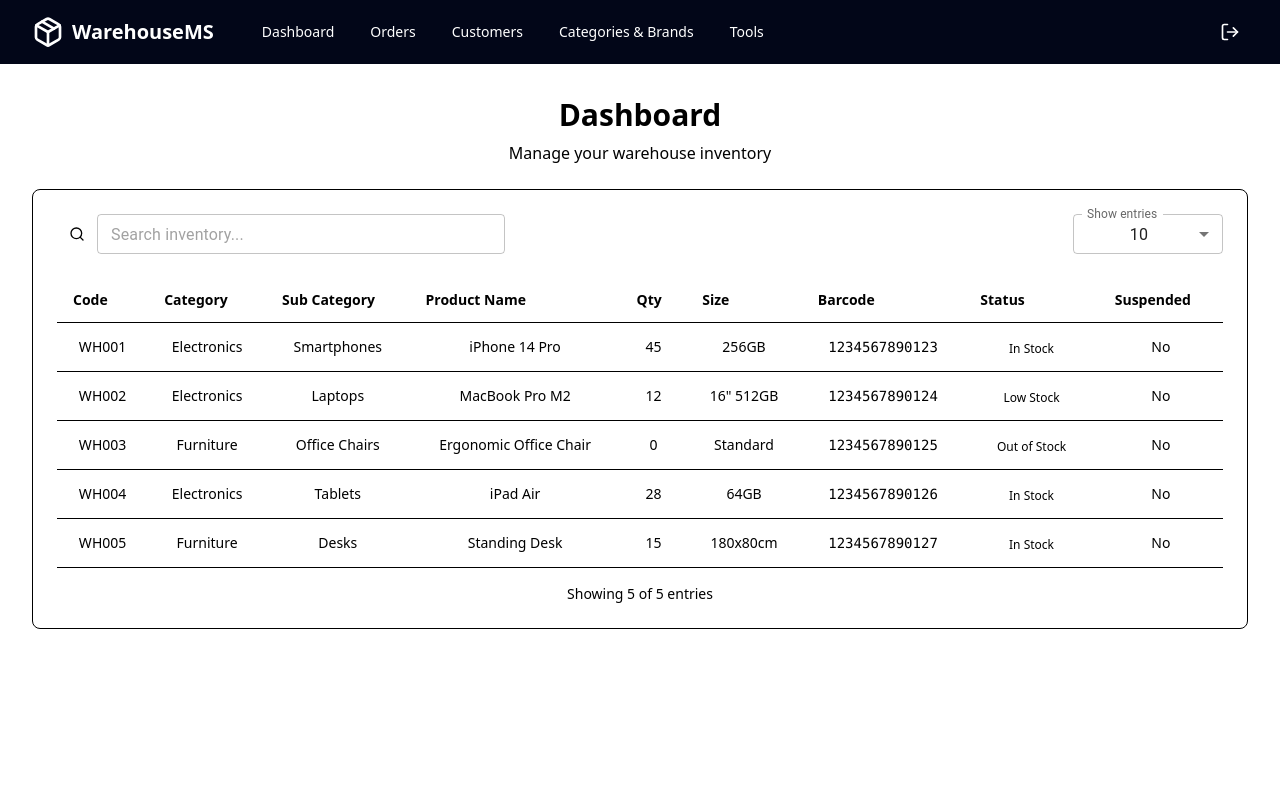
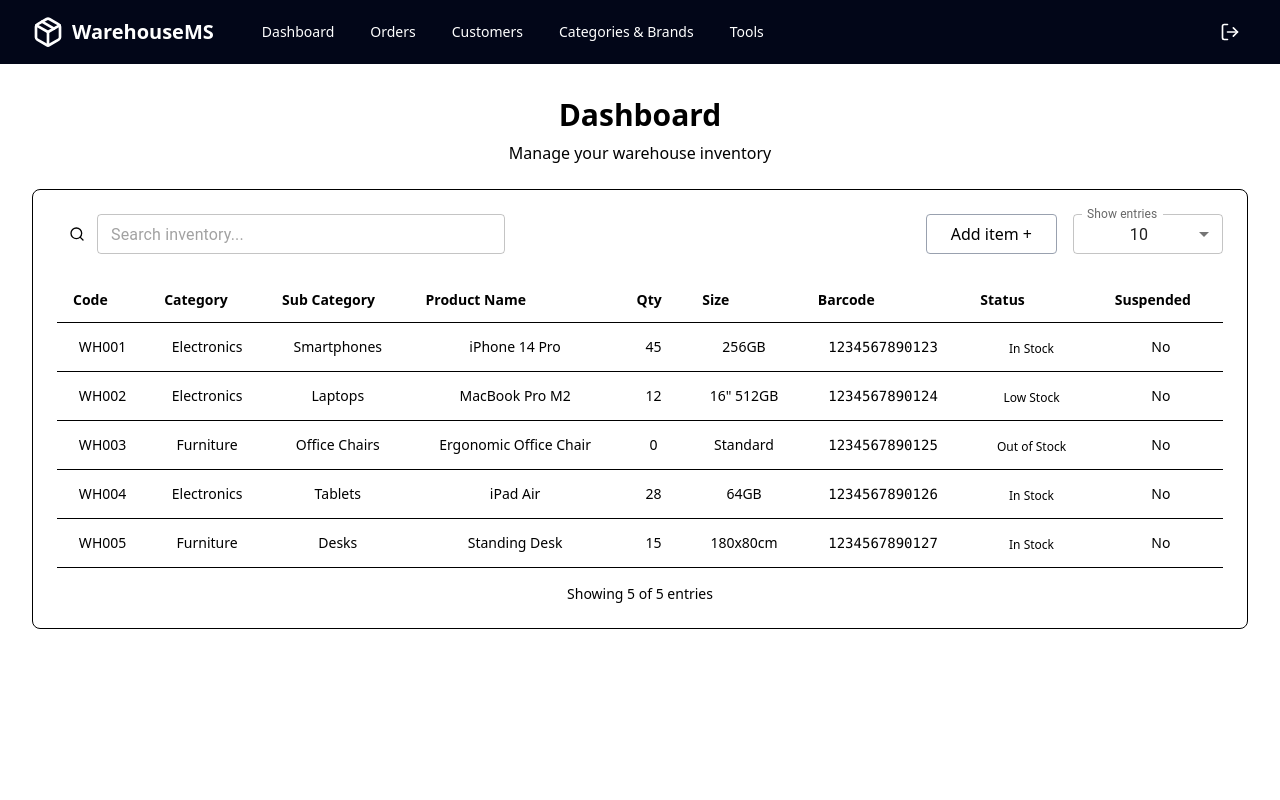
Before and after one commit to shefket-mustafa/WarehouseMS, a React (Vite) app in the folder client/: page /dashboard in a window 1280 px wide. Shown: the top 800 px of the page. Built offline with nearby package versions, Linux system fonts and the light colour scheme.

Commit message:
add item button added to dashboard

```diff
--- a/client/src/pages/Dashboard.tsx
+++ b/client/src/pages/Dashboard.tsx
@@ -52,6 +52,9 @@ const Dashboard = () => {
               />
             </div>
 
+            <div className='flex'>
+            <button className='border rounded-sm  border-border border-gray-400 px-6 hover:border-gray-800 cursor-pointer'>Add item +</button>
+
             <FormControl size="small" className="ml-4! min-w-[150px]!">
               <InputLabel>Show entries</InputLabel>
               <Select
@@ -65,6 +68,7 @@ const Dashboard = () => {
                 <MenuItem value={50}>50</MenuItem>
               </Select>
             </FormControl>
+            </div>
           </div>
 
           <div className="overflow-x-auto">
```
